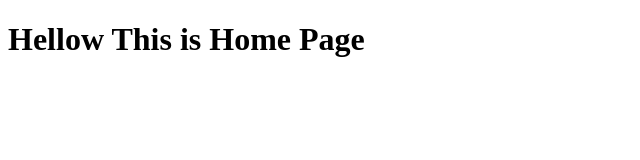
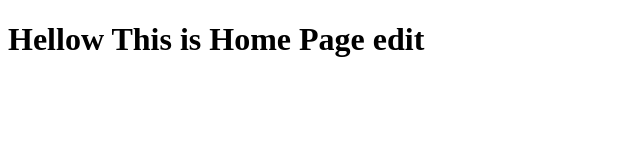
Before and after one commit to yutkawebook/Nuxtjs-heroku, a Nuxt app: page / in a window 1280 px wide. Shown: the top 160 px of the page, without its empty margins (0-640 px from the left). Built offline with nearby package versions, Linux system fonts and the light colour scheme; what balm-ui would draw is missing.

Commit message:
test update code

```diff
--- a/components/Home.vue
+++ b/components/Home.vue
@@ -1,5 +1,5 @@
 <template>
   <div>
-    <h1>Hellow This is Home Page</h1>
+    <h1>Hellow This is Home Page edit</h1>
   </div>
 </template>
```
